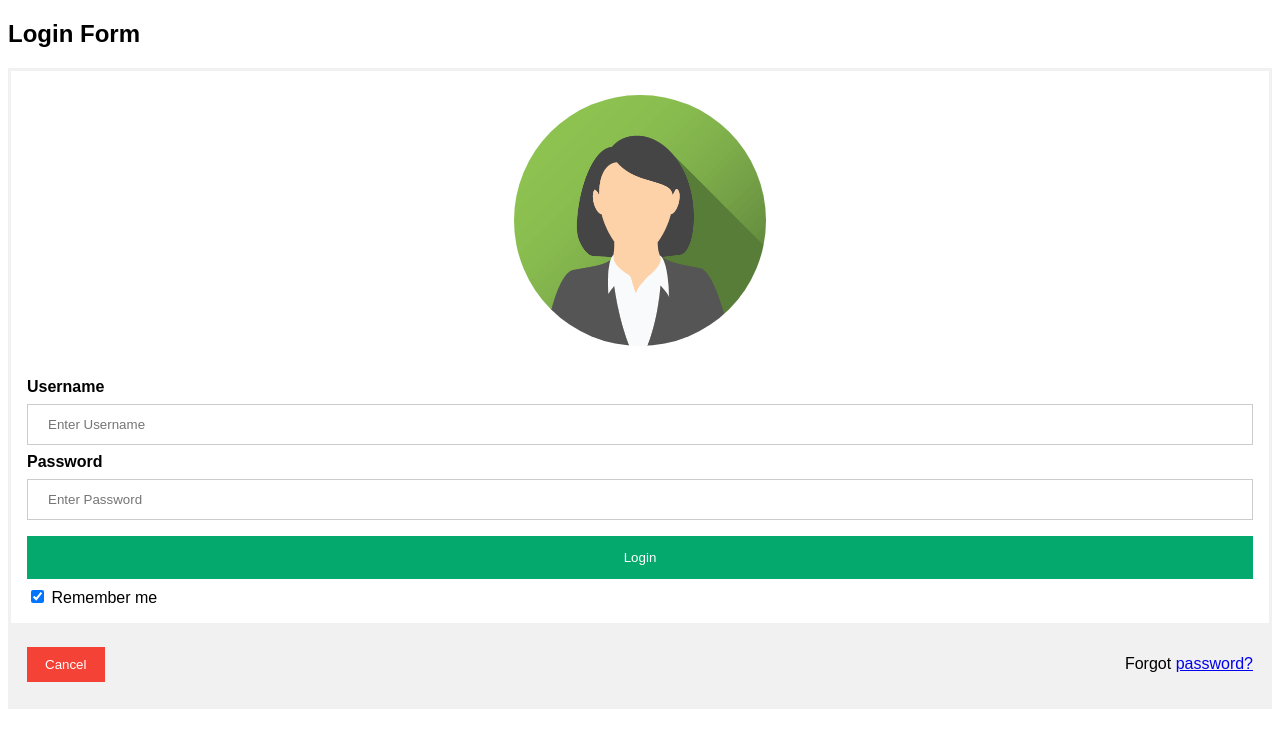
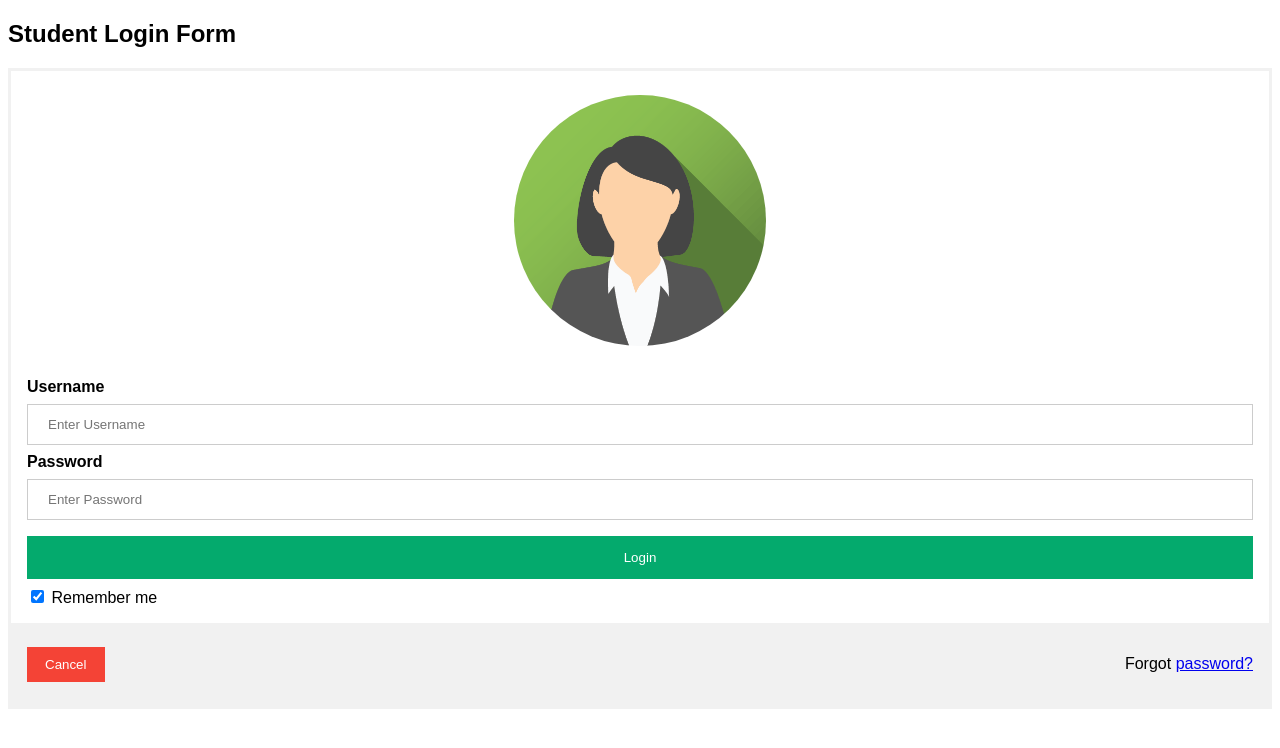
Before and after one commit to karsne/login-page, a plain HTML site: page index.html in a window 1280 px wide. Drawn offline with Linux system fonts and the light colour scheme.

Commit message:
Update index.html

```diff
--- a/index.html
+++ b/index.html
@@ -68,7 +68,7 @@ span.psw {
 </head>
 <body>
 
-<h2>Login Form</h2>
+<h2>Student Login Form</h2>
 
 <form action="/action_page.php" method="post">
   <div class="imgcontainer">
```
